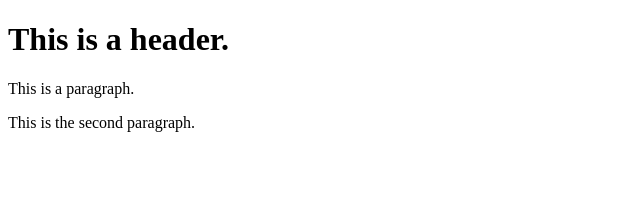
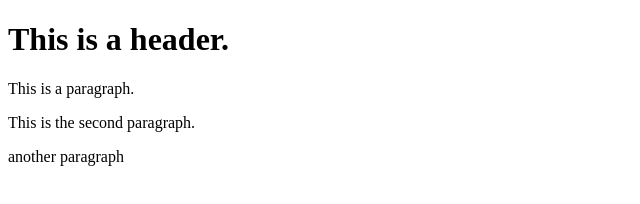
Before and after one commit to Mehrab-Imtiaz/git-test, a website: page index.html in a window 1280 px wide. Shown: the whole page, without its empty margins (0-640 px from the left). Drawn offline with Linux system fonts and the light colour scheme.

Commit message:
fourth commit

```diff
--- a/index.html
+++ b/index.html
@@ -9,5 +9,6 @@
     <h1>This is a header.</h1>
     <p>This is a paragraph.</p>
     <p>This is the second paragraph.</p>
+    <p>another paragraph</p>
 </body>
 </html>
```
Also changed, not shown: package.json (added, +29 -0 lines), 2 other files.
